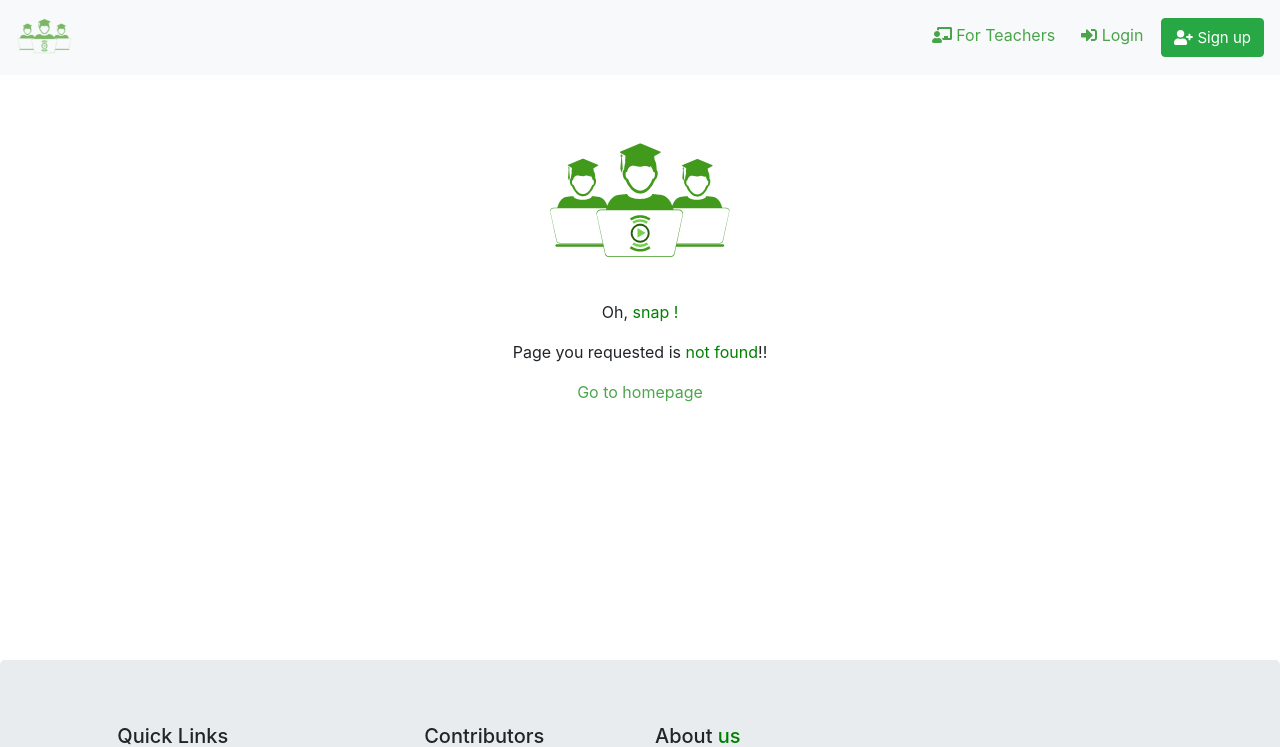
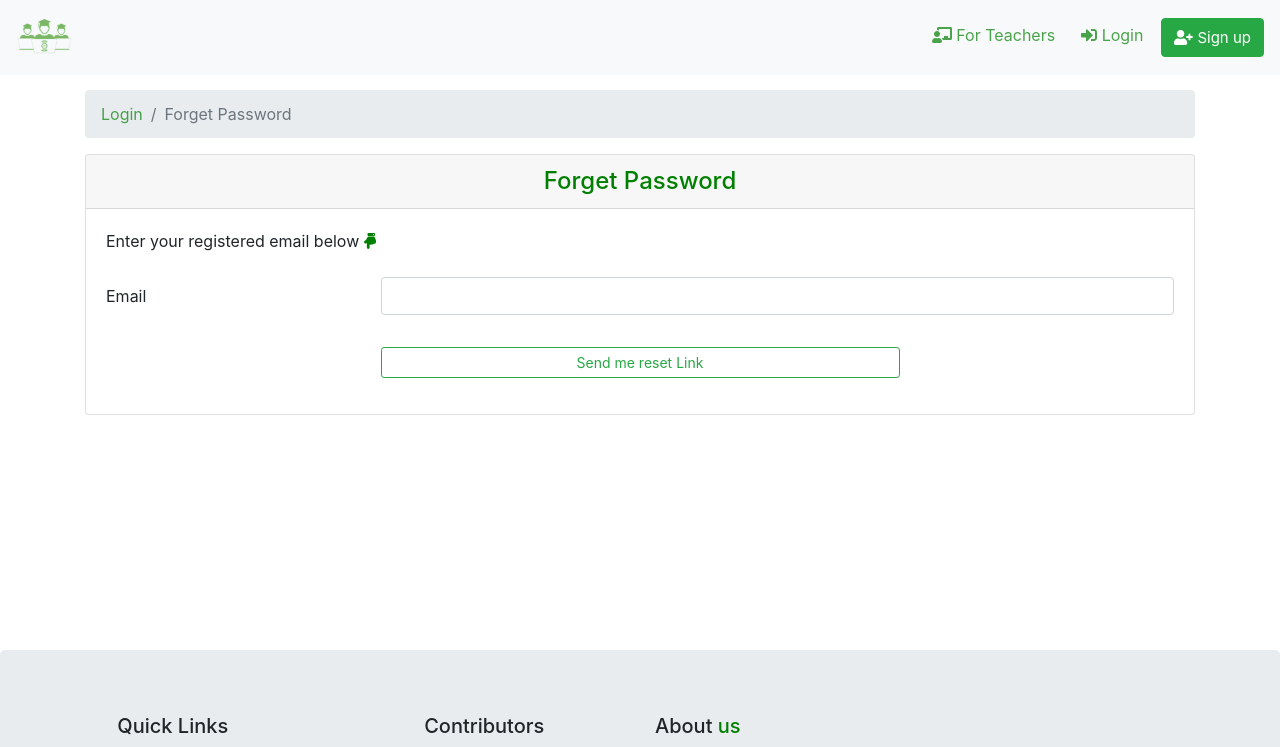
Before and after one commit to Avchhikara/studentsdata, a React (Create React App) app: page /forget in a window 1280 px wide. Shown: the top 747 px of the page. Built offline with nearby package versions, Linux system fonts and the light colour scheme.

Commit message:
Adding forget front end and scroll focus function

```diff
--- a/src/App.js
+++ b/src/App.js
@@ -17,6 +17,7 @@ import Extra from "./components/extra/Extra";
 import Result from "./components/Result/Result";
 import Teacher from "./components/Teacher/Teacher";
 import TeacherLogin from "./components/Teacher/TeacherLogin/TeacherLogin";
+import Forget from "./components/Forget/Forget";
 
 import "./App.css";
 
@@ -40,6 +41,8 @@ class App extends Component {
                   <Route path="/tandp" component={TandP} />
                   <Route path="/extra" component={Extra} />
                   <Route path="/result" component={Result} />
+                  <Route path="/forget/:email/:token" component={Forget} />
+                  <Route path="/forget" component={Forget} />
                   <Route path="/teacher" component={Teacher} exact={true} />
                   <Route path="/teacher/login" component={TeacherLogin} />
                   <Route component={NotFound} />
--- /dev/null
+++ b/src/components/Forget/Forget.css
@@ -0,0 +1,4 @@
+.forget-container {
+  margin-top: 90px;
+  min-height: 70vh;
+}
--- /dev/null
+++ b/src/components/Forget/Forget.js
@@ -0,0 +1,222 @@
+import React from "react";
+import { connect } from "react-redux";
+import { Link } from "react-router-dom";
+import "./Forget.css";
+import axios from "axios";
+import { fetchURL } from "./../../Actions/constants";
+import { FontAwesomeIcon } from "@fortawesome/react-fontawesome";
+import { faHandPointDown } from "@fortawesome/free-solid-svg-icons";
+
+import {
+  Card,
+  Col,
+  Row,
+  CardBody,
+  CardHeader,
+  CardText,
+  Breadcrumb,
+  BreadcrumbItem,
+  Form,
+  FormGroup,
+  Label,
+  Input,
+  Button,
+  Alert
+} from "reactstrap";
+
+class Forget extends React.Component {
+  constructor(props) {
+    super(props);
+    this.state = {
+      email: "",
+      password: "",
+      res: { status: "", message: "" }
+    };
+  }
+
+  scrollToTop = () => {
+    const breadcrumb = document.querySelector(".breadcrumb");
+    breadcrumb.scrollIntoView({ behavior: "smooth" });
+  };
+
+  onEmailSubmit = e => {
+    const btn = e.target;
+    btn.disabled = true;
+    btn.textContent = "Sending...";
+
+    const send = {
+      email: this.state.email
+    };
+
+    //Now, making post request to the backend
+    // axios.post(`${fetchURL}/forget`, send).then(({data}) => {
+    //     console.log(data);
+    // })
+
+    //Now, scrolling to top
+    this.scrollToTop();
+    //Resetting the email
+    this.setState({ email: "" });
+    //enabling the button
+    btn.disabled = false;
+    btn.textContent = "Send me reset Link";
+  };
+
+  onSavePassword = e => {
+    console.log("Password is saved");
+  };
+
+  render() {
+    const { email, token } = this.props.match.params;
+    if (email && token) {
+      //Now, what to be returned when the email link is clicked
+      return (
+        <div className="forget-container">
+          <Row>
+            <Col xs={12}>
+              <Breadcrumb>
+                <BreadcrumbItem>
+                  <Link to="/login">Login</Link>
+                </BreadcrumbItem>
+                <BreadcrumbItem active>Forget Password</BreadcrumbItem>
+              </Breadcrumb>
+            </Col>
+
+            <Col xs={12}>
+              {this.state.res.message !== "" ? (
+                <Alert
+                  color={this.state.res.status === 200 ? "success" : "danger"}
+                >
+                  {this.state.res.message}
+                </Alert>
+              ) : (
+                ""
+              )}
+            </Col>
+
+            <Col xs={12}>
+              <Card>
+                <CardHeader className="h4 green-text text-center">
+                  New Password
+                </CardHeader>
+                <CardBody>
+                  Provide us your new password
+                  <Form className="mt-4">
+                    <FormGroup row>
+                      <Label for="password" xs={3}>
+                        Password
+                      </Label>
+                      <Col xs={9}>
+                        <Input
+                          name="password"
+                          type="text"
+                          id="password"
+                          value={this.state.password}
+                          onChange={e =>
+                            this.setState({ password: e.target.value })
+                          }
+                        />
+                      </Col>
+                    </FormGroup>
+                    <FormGroup row>
+                      <Col xs={6} style={{ margin: "0 auto" }}>
+                        <Button
+                          color="success"
+                          className="mt-3"
+                          outline
+                          size="sm"
+                          block
+                          onClick={this.onSavePassword}
+                        >
+                          Save
+                        </Button>
+                      </Col>
+                    </FormGroup>
+                  </Form>
+                </CardBody>
+              </Card>
+            </Col>
+          </Row>
+        </div>
+      );
+    } else {
+      //Now, in case when the user is just visiting the forget password page
+      return (
+        <div className="forget-container">
+          <Row>
+            <Col xs={12}>
+              <Breadcrumb>
+                <BreadcrumbItem>
+                  <Link to="/login">Login</Link>
+                </BreadcrumbItem>
+                <BreadcrumbItem active>Forget Password</BreadcrumbItem>
+              </Breadcrumb>
+            </Col>
+
+            <Col xs={12}>
+              {this.state.res.message !== "" ? (
+                <Alert
+                  color={this.state.res.status === 200 ? "success" : "danger"}
+                >
+                  {this.state.res.message}
+                </Alert>
+              ) : (
+                ""
+              )}
+            </Col>
+
+            <Col xs={12}>
+              <Card>
+                <CardHeader className="green-text text-center h4">
+                  Forget Password
+                </CardHeader>
+                <CardBody>
+                  Enter your registered email below{" "}
+                  <span className="green-text">
+                    <FontAwesomeIcon icon={faHandPointDown} />
+                  </span>
+                  <Form className="mt-4">
+                    <FormGroup row>
+                      <Label for="email" xs={3}>
+                        Email
+                      </Label>
+                      <Col xs={9}>
+                        <Input
+                          type="email"
+                          name="email"
+                          id="email"
+                          value={this.state.email}
+                          onChange={e => {
+                            //Setting up the state as the input values have been fetched
+                            const val = e.target.value;
+                            this.setState({ email: val });
+                          }}
+                        />
+                      </Col>
+                    </FormGroup>
+                    <FormGroup row className="text-center">
+                      <Col xs={6} style={{ margin: "0 auto" }}>
+                        <Button
+                          color="success"
+                          outline
+                          size="sm"
+                          block
+                          onClick={this.onEmailSubmit}
+                          className="mt-3"
+                        >
+                          Send me reset Link
+                        </Button>
+                      </Col>
+                    </FormGroup>
+                  </Form>
+                </CardBody>
+              </Card>
+            </Col>
+          </Row>
+        </div>
+      );
+    }
+  }
+}
+
+export default Forget;
--- a/src/components/Result/Result.js
+++ b/src/components/Result/Result.js
@@ -138,6 +138,11 @@ class Result extends React.Component {
         message: "Current entry has been canceled!"
       }
     });
+    //Scrolling the message into view
+    const breadcrumb = document.querySelector(".breadcrumb");
+    console.log(breadcrumb);
+    breadcrumb.scrollIntoView({ behavior: "smooth" });
+
     this.hideRes(3000);
   };
 
--- a/src/components/extra/Extra.js
+++ b/src/components/extra/Extra.js
@@ -38,6 +38,12 @@ class Extra extends React.Component {
     });
     //Also, make extraData props to null
     this.props.dispatch(setExtraData({}));
+  };
+
+  scrollToTop = () => {
+    const breadcrumb = document.querySelector(".breadcrumb");
+
+    breadcrumb.scrollIntoView({ behavior: "smooth" });
   };
 
   componentDidMount() {
--- a/src/components/tandp/TandP.js
+++ b/src/components/tandp/TandP.js
@@ -69,6 +69,10 @@ class TandP extends React.Component {
     this.setState(prevState => ({
       timeoutId: prevState.timeoutId.concat([id])
     }));
+
+    //Automaitcally scroll to top
+    const breadcrumb = document.querySelector(".breadcrumb");
+    breadcrumb.scrollIntoView({ behavior: "smooth" });
   };
 
   render() {
```
